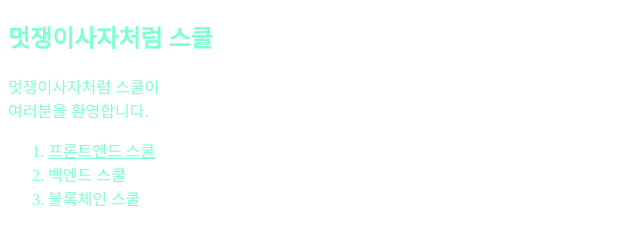
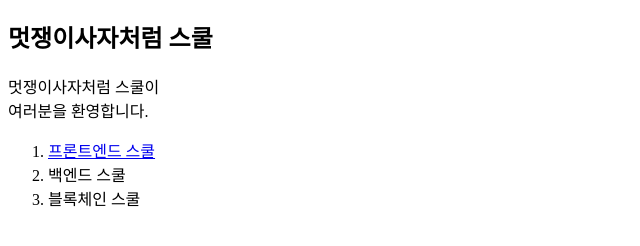
Before and after one commit to LeeSeo-0o0/LeeSeo-0o0.github.io, a plain HTML site: page index.html in a window 1280 px wide. Shown: the part 70-316 px from the top of the page, without its empty margins (0-640 px from the left). Drawn offline with Linux system fonts and the light colour scheme.

Commit message:
유니버셜 적용은 악용하면 안된다고함.

```diff
--- a/style.css
+++ b/style.css
@@ -3,7 +3,3 @@ h1 {
 }
 
 /* h1 색깔을 브라운으로적용한다 */
-
-* {
-    color: aquamarine;
-}
```
